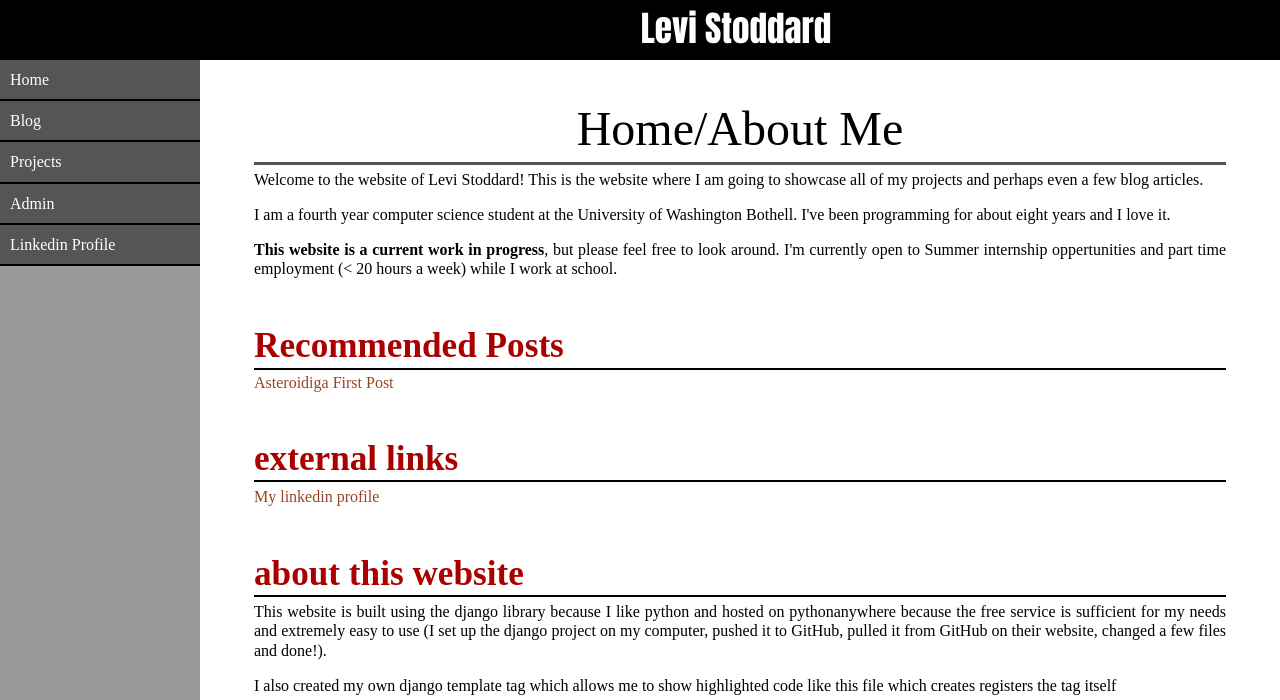
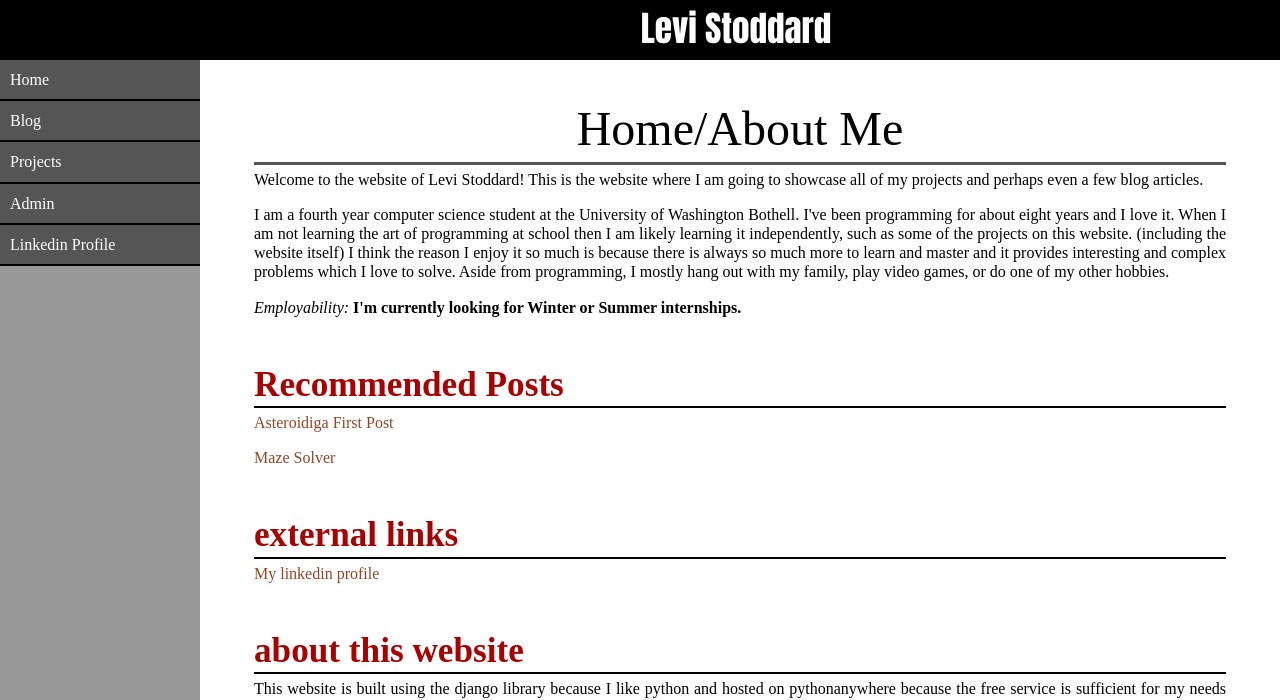
Before and after one commit to LinuxKid21/PersonalWebsite, a Django app: page / in a window 1280 px wide. Shown: the top 700 px of the page. Run offline with Django 3.2, Linux system fonts and the light colour scheme.

Commit message:
Added Maze Solver Post

```diff
--- a/app/templates/app/pages/home.html
+++ b/app/templates/app/pages/home.html
@@ -8,14 +8,17 @@
     </p>
     <p>
         I am a fourth year computer science student at the University of Washington Bothell. I've been programming for about eight years and I love it.
+        When I am not learning the art of programming at school then I am likely learning it independently, such as some of the projects on this website. (including the website itself)
+        I think the reason I enjoy it so much is because there is always so much more to learn and master and it provides interesting and complex problems which I love to solve.
+        Aside from programming, I mostly hang out with my family, play video games, or do one of my other hobbies.
     </p>
     <p>
-        <strong>This website is a current work in progress</strong>, but please feel free to look around. I'm currently open to Summer internship oppertunities and part time employment
-        (< 20 hours a week) while I work at school.
+        <em>Employability: </em><strong>I'm currently looking for Winter or Summer internships.</strong>
     </p>
 
     <h1> Recommended Posts </h1>
-    <a href = "{% url 'main' 'blog/870ee47a-0681-40f0-a914-84b20de693b0' %}"> Asteroidiga First Post </a>
+    <p><a href = "{% url 'main' 'blog/870ee47a-0681-40f0-a914-84b20de693b0' %}"> Asteroidiga First Post </a></p>
+    <p><a href = "{% url 'main' 'blog/31697b78-2ecd-43cc-a546-378226cbedaf' %}"> Maze Solver </a></p>
 
 
     <h1> external links </h1>
```
Also changed, not shown: app/static/app/images/MSEFail.png (added), app/static/app/images/MazeSolverPreview.png (added), app/static/app/images/S_leftSigns.png (added), app/static/app/images/mazeCircles_After.jpg (added), app/static/app/images/mazeCircles_Before.jpg (added), app/static/app/images/mazeDim_After.jpg (added), app/static/app/images/mazeDim_Before.jpg (added), app/static/app/images/mazeLeftDiffs.jpg (added), app/static/app/images/mazeMatches.jpg (added), db.sqlite3, 1 other file.
